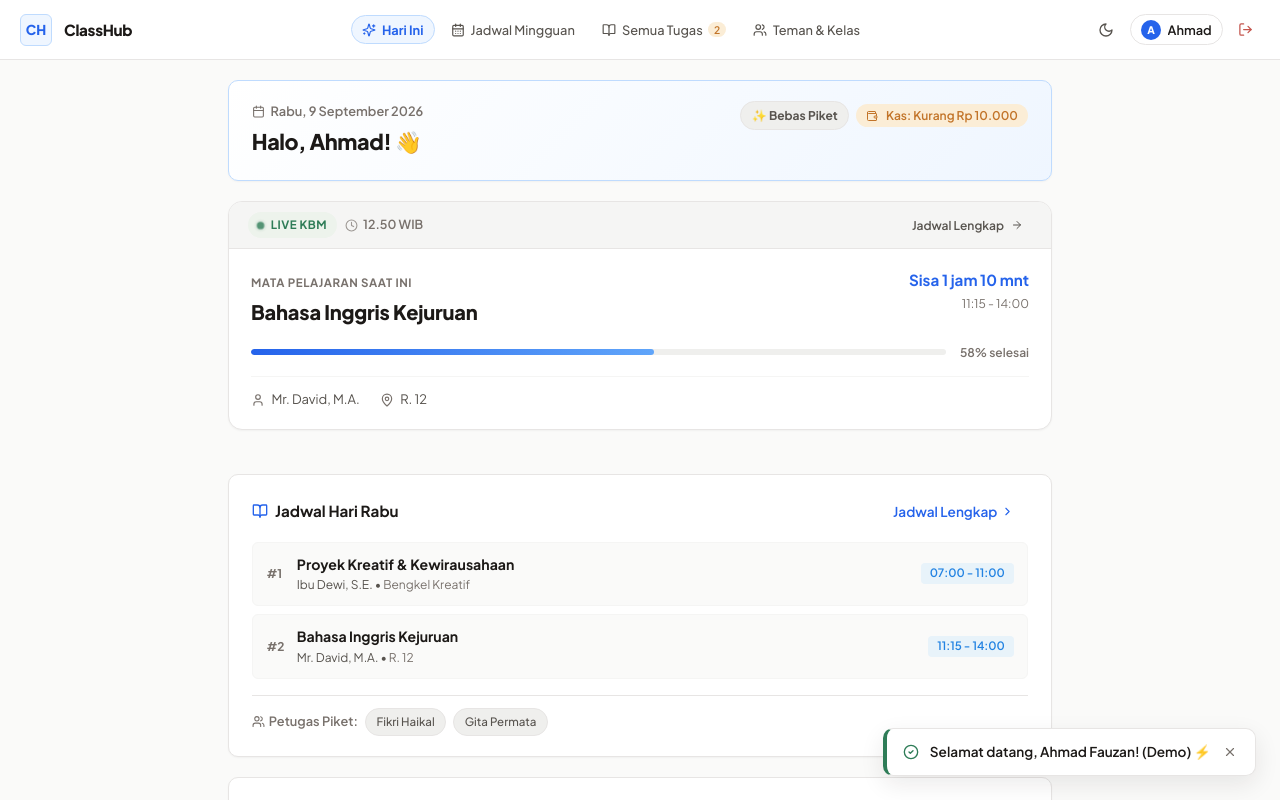
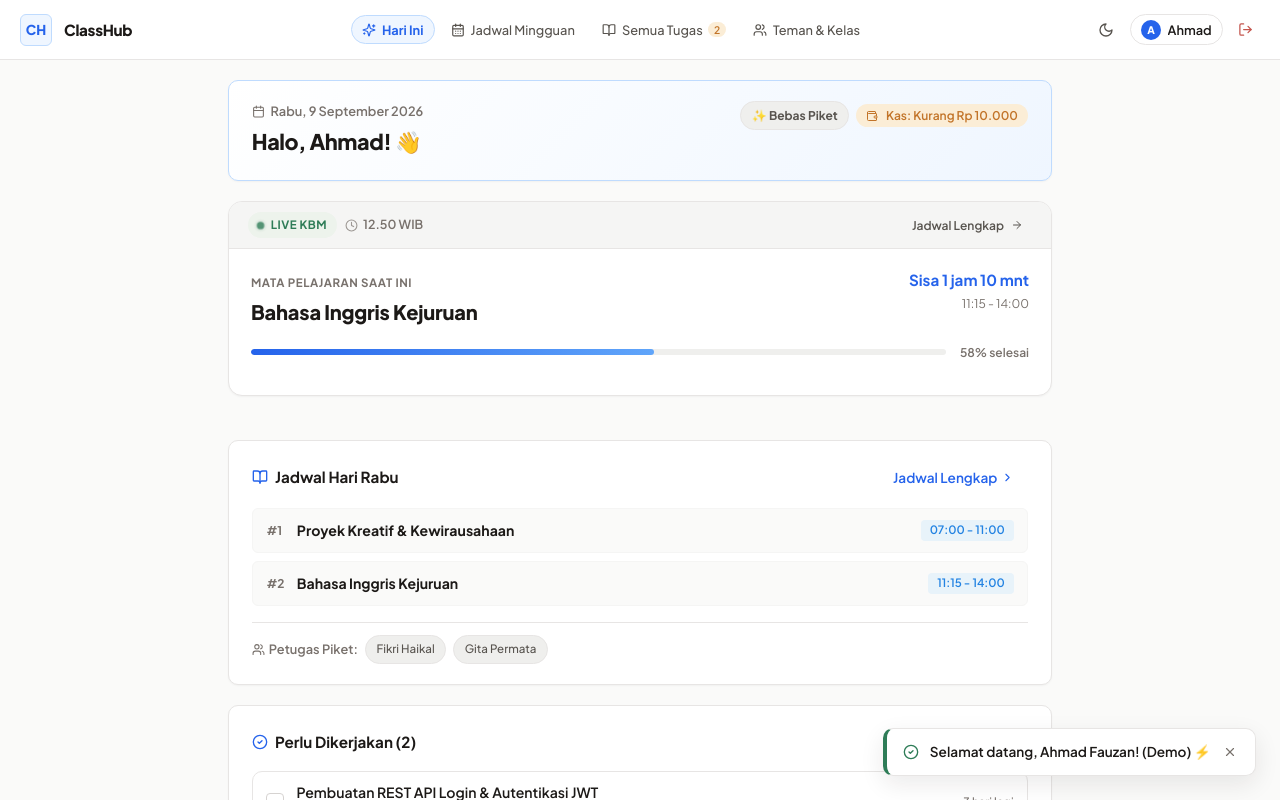
Before and after one commit to pikri-beep/classhub, a React (Vite) app: page / in a window 1280 px wide. Both pictures are taken after a click on the button "Masuk Cepat Demo (Ahmad Fauzan)". Shown: the top 800 px of the page. Built offline with nearby package versions, Linux system fonts and the light colour scheme.

Commit message:
refactor: completely remove teacher and room fields from schedules, forms, and displays

```diff
--- a/src/components/LiveClassTracker.jsx
+++ b/src/components/LiveClassTracker.jsx
@@ -1,5 +1,5 @@
 import React, { useState, useEffect } from 'react';
-import { Clock, MapPin, User, ArrowRight, Sparkles, Coffee, BookOpen, Sun, Moon, Calendar } from 'lucide-react';
+import { Clock, ArrowRight, Sparkles, Coffee, BookOpen, Sun, Moon, Calendar } from 'lucide-react';
 
 export default function LiveClassTracker({ schedules, onNavigate }) {
   const [currentTime, setCurrentTime] = useState(new Date());
@@ -194,23 +194,15 @@ export default function LiveClassTracker({ schedules, onNavigate }) {
               <span className="live-progress-text">{progressPercent}% selesai</span>
             </div>
 
-            {/* DETAILS & NEXT */}
-            <div className="live-meta-grid">
-              <div className="live-meta-item">
-                <User size={14} className="live-meta-icon" />
-                <span>{activeSubject.teacher || 'Guru Pengampu'}</span>
-              </div>
-              <div className="live-meta-item">
-                <MapPin size={14} className="live-meta-icon" />
-                <span>{activeSubject.room || 'Ruang Teori'}</span>
-              </div>
-              {nextSubject && (
+            {/* NEXT SUBJECT */}
+            {nextSubject && (
+              <div className="live-meta-grid" style={{ gridTemplateColumns: '1fr' }}>
                 <div className="live-meta-item live-meta-next">
                   <ArrowRight size={14} className="live-meta-icon" />
                   <span>Berikutnya: <strong>{nextSubject.subject}</strong> ({nextSubject.timeStart})</span>
                 </div>
-              )}
-            </div>
+              </div>
+            )}
           </div>
         )}
 
@@ -232,7 +224,7 @@ export default function LiveClassTracker({ schedules, onNavigate }) {
               </div>
               {nextSubject && (
                 <div style={{ fontSize: '0.84rem', color: 'var(--text-secondary)', marginTop: '0.35rem' }}>
-                  Berikutnya: <strong style={{ color: 'var(--text-primary)' }}>{nextSubject.subject}</strong> pukul {nextSubject.timeStart} • {nextSubject.room || 'Ruang Kelas'}
+                  Berikutnya: <strong style={{ color: 'var(--text-primary)' }}>{nextSubject.subject}</strong> ({nextSubject.timeStart})
                 </div>
               )}
             </div>
@@ -257,7 +249,7 @@ export default function LiveClassTracker({ schedules, onNavigate }) {
               </div>
               {nextSubject && (
                 <div style={{ fontSize: '0.84rem', color: 'var(--text-secondary)', marginTop: '0.35rem' }}>
-                  Pelajaran pertama: <strong style={{ color: 'var(--text-primary)' }}>{nextSubject.subject}</strong> ({nextSubject.timeStart}) • {nextSubject.teacher || 'Guru Pengampu'}
+                  Pelajaran pertama: <strong style={{ color: 'var(--text-primary)' }}>{nextSubject.subject}</strong> ({nextSubject.timeStart})
                 </div>
               )}
             </div>
@@ -305,7 +297,7 @@ export default function LiveClassTracker({ schedules, onNavigate }) {
               {nextSubject && (
                 <div style={{ fontSize: '0.84rem', color: 'var(--text-secondary)', marginTop: '0.35rem', display: 'flex', alignItems: 'center', gap: '0.35rem' }}>
                   <Calendar size={13} style={{ opacity: 0.7 }} />
-                  <span>Jadwal Senin: <strong style={{ color: 'var(--text-primary)' }}>{nextSubject.subject}</strong> ({nextSubject.timeStart}) • {nextSubject.room || 'Kelas'}</span>
+                  <span>Jadwal Senin: <strong style={{ color: 'var(--text-primary)' }}>{nextSubject.subject}</strong> ({nextSubject.timeStart})</span>
                 </div>
               )}
             </div>
--- a/src/context/StoreContext.jsx
+++ b/src/context/StoreContext.jsx
@@ -90,7 +90,6 @@ const DEFAULT_SEED_DATA = {
       subject: 'Pemrograman Web & Perangkat Bergerak',
       title: 'Penilaian Harian: Fullstack React & Node.js',
       examDate: '2026-09-15T08:00:00',
-      room: 'Lab Komputer 3',
       scope: 'State management, component lifecycle, API integration, routing, JWT middleware'
     },
     {
@@ -98,45 +97,44 @@ const DEFAULT_SEED_DATA = {
       subject: 'Matematika Terapan',
       title: 'PTS Ganjil: Matriks & Program Linear',
       examDate: '2026-09-22T09:30:00',
-      room: 'Ruang Kelas',
       scope: 'Determinan matriks 3x3, invers matriks, sistem pertidaksamaan linear dua variabel'
     }
   ],
   schedules: {
     Senin: {
       subjects: [
-        { timeStart: '07:00', timeEnd: '08:30', subject: 'Upacara Bendera', teacher: 'Semua Guru', room: 'Lapangan' },
-        { timeStart: '08:30', timeEnd: '11:45', subject: 'Pemrograman Web & Bergerak', teacher: 'Pak Aris, S.T.', room: 'Lab 3' },
-        { timeStart: '12:30', timeEnd: '14:30', subject: 'Pendidikan Pancasila', teacher: 'Ibu Ratna, M.Pd.', room: 'R. 12' }
+        { timeStart: '07:00', timeEnd: '08:30', subject: 'Upacara Bendera' },
+        { timeStart: '08:30', timeEnd: '11:45', subject: 'Pemrograman Web & Bergerak' },
+        { timeStart: '12:30', timeEnd: '14:30', subject: 'Pendidikan Pancasila' }
       ],
       piket: ['Ahmad Fauzan', 'Alya Rahmadani', 'Bagas Pratama']
     },
     Selasa: {
       subjects: [
-        { timeStart: '07:00', timeEnd: '09:15', subject: 'Basis Data Lanjut', teacher: 'Pak Hendra, M.Kom.', room: 'Lab 2' },
-        { timeStart: '09:30', timeEnd: '11:45', subject: 'Bahasa Indonesia', teacher: 'Ibu Sri, S.Pd.', room: 'R. 12' },
-        { timeStart: '12:30', timeEnd: '14:30', subject: 'Matematika Terapan', teacher: 'Pak Joko, M.Si.', room: 'R. 12' }
+        { timeStart: '07:00', timeEnd: '09:15', subject: 'Basis Data Lanjut' },
+        { timeStart: '09:30', timeEnd: '11:45', subject: 'Bahasa Indonesia' },
+        { timeStart: '12:30', timeEnd: '14:30', subject: 'Matematika Terapan' }
       ],
       piket: ['Citra Kirana', 'Dimas Aditya', 'Eka Lestari']
     },
     Rabu: {
       subjects: [
-        { timeStart: '07:00', timeEnd: '11:00', subject: 'Proyek Kreatif & Kewirausahaan', teacher: 'Ibu Dewi, S.E.', room: 'Bengkel Kreatif' },
-        { timeStart: '11:15', timeEnd: '14:00', subject: 'Bahasa Inggris Kejuruan', teacher: 'Mr. David, M.A.', room: 'R. 12' }
+        { timeStart: '07:00', timeEnd: '11:00', subject: 'Proyek Kreatif & Kewirausahaan' },
+        { timeStart: '11:15', timeEnd: '14:00', subject: 'Bahasa Inggris Kejuruan' }
       ],
       piket: ['Fikri Haikal', 'Gita Permata']
     },
     Kamis: {
       subjects: [
-        { timeStart: '07:00', timeEnd: '10:00', subject: 'Pemodelan Perangkat Lunak (UML)', teacher: 'Pak Aris, S.T.', room: 'Lab 3' },
-        { timeStart: '10:15', timeEnd: '12:00', subject: 'Pendidikan Agama & Budi Pekerti', teacher: 'Ust. Mansur, S.Ag.', room: 'Masjid / R. 12' }
+        { timeStart: '07:00', timeEnd: '10:00', subject: 'Pemodelan Perangkat Lunak (UML)' },
+        { timeStart: '10:15', timeEnd: '12:00', subject: 'Pendidikan Agama & Budi Pekerti' }
       ],
       piket: ['Hafiz Prasetyo', 'Indah Cahyani']
     },
     Jumat: {
       subjects: [
-        { timeStart: '07:00', timeEnd: '08:30', subject: 'Senam Pagi & Kebersihan', teacher: 'Pembina OSIS', room: 'Lapangan' },
-        { timeStart: '08:45', timeEnd: '11:00', subject: 'Bimbingan Konseling / Karir', teacher: 'Ibu Maya, S.Psi.', room: 'R. 12' }
+        { timeStart: '07:00', timeEnd: '08:30', subject: 'Senam Pagi & Kebersihan' },
+        { timeStart: '08:45', timeEnd: '11:00', subject: 'Bimbingan Konseling / Karir' }
       ],
       piket: ['Ahmad Fauzan', 'Citra Kirana', 'Eka Lestari']
     }
--- a/src/views/AcademicView.jsx
+++ b/src/views/AcademicView.jsx
@@ -32,7 +32,6 @@ export default function AcademicView() {
   const [examSubject, setExamSubject] = useState('');
   const [examTitle, setExamTitle] = useState('');
   const [examDate, setExamDate] = useState('');
-  const [examRoom, setExamRoom] = useState('');
   const [examScope, setExamScope] = useState('');
 
   const tasks = data.tasks || [];
@@ -90,14 +89,12 @@ export default function AcademicView() {
       subject: examSubject.trim(),
       title: examTitle.trim(),
       examDate: examDate,
-      room: examRoom.trim(),
       scope: examScope.trim()
     });
     setIsAddExamOpen(false);
     setExamSubject('');
     setExamTitle('');
     setExamDate('');
-    setExamRoom('');
     setExamScope('');
     showToast('Jadwal ujian berhasil disimpan!', 'success');
   };
@@ -655,16 +652,6 @@ export default function AcademicView() {
             />
           </div>
           <div className="form-group">
-            <label className="form-label">Ruang Ujian (Opsional)</label>
-            <input
-              type="text"
-              className="form-input"
-              placeholder="Contoh: Lab Komputer 3"
-              value={examRoom}
-              onChange={(e) => setExamRoom(e.target.value)}
-            />
-          </div>
-          <div className="form-group">
             <label className="form-label">Kisi-kisi & Cakupan Materi</label>
             <textarea
               className="form-textarea"
--- a/src/views/DashboardView.jsx
+++ b/src/views/DashboardView.jsx
@@ -196,9 +196,6 @@ export default function DashboardView({ onNavigate }) {
                   <div style={{ minWidth: 0 }}>
                     <div style={{ fontSize: '0.88rem', fontWeight: 700, color: 'var(--text-primary)', whiteSpace: 'nowrap', overflow: 'hidden', textOverflow: 'ellipsis' }}>
                       {sub.subject}
-                    </div>
-                    <div style={{ fontSize: '0.75rem', color: 'var(--text-secondary)' }}>
-                      {sub.teacher || 'Guru Pengampu'} • <span style={{ color: 'var(--text-muted)' }}>{sub.room || 'Kelas'}</span>
                     </div>
                   </div>
                 </div>
--- a/src/views/ScheduleView.jsx
+++ b/src/views/ScheduleView.jsx
@@ -42,7 +42,7 @@ export default function ScheduleView() {
     const dStr = (ex.examDate || '').split('T')[0];
     if (dStr) {
       if (!unifiedEvents[dStr]) unifiedEvents[dStr] = [];
-      unifiedEvents[dStr].push({ id: ex.id, title: `Ujian: ${ex.title}`, type: 'exam', desc: `${ex.subject} (${ex.room || 'Kelas'})` });
+      unifiedEvents[dStr].push({ id: ex.id, title: `Ujian: ${ex.title}`, type: 'exam', desc: ex.subject });
     }
   });
 
@@ -197,9 +197,6 @@ export default function ScheduleView() {
                         <div style={{ minWidth: 0 }}>
                           <div style={{ fontSize: '0.9rem', fontWeight: 700, color: 'var(--text-primary)', whiteSpace: 'nowrap', overflow: 'hidden', textOverflow: 'ellipsis' }}>
                             {item.subject}
-                          </div>
-                          <div style={{ fontSize: '0.75rem', color: 'var(--text-secondary)' }}>
-                            {item.teacher || 'Guru Pengampu'} {item.room && `• ${item.room}`}
                           </div>
                         </div>
                       </div>
```
Also changed, not shown: src/views/AdminDashboardView.jsx (+1 -32 lines).
